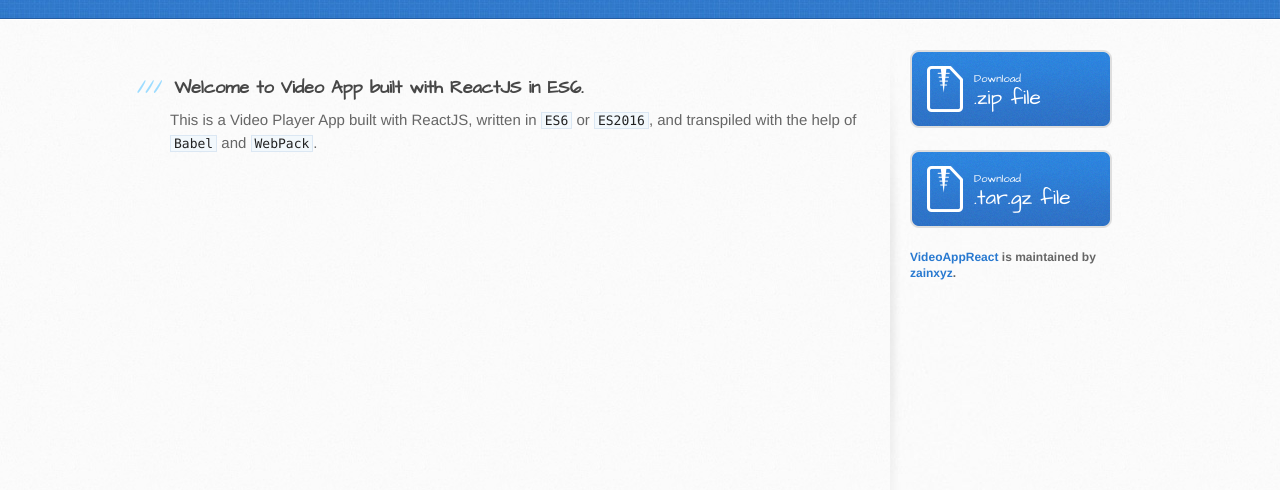
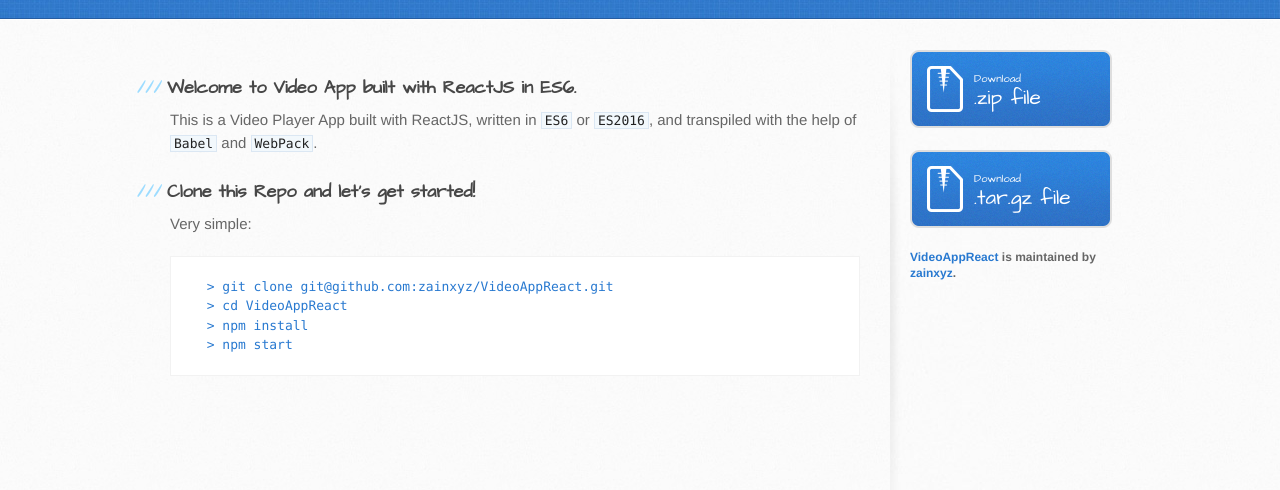
Before and after one commit to vinicius5581/VideoAppReact, a plain HTML site: page index.html in a window 1280 px wide. Shown: the part 182-672 px from the top of the page. Drawn offline with Linux system fonts and the light colour scheme.

Commit message:
Updating the index.html file with proper body copy :)

```diff
--- a/index.html
+++ b/index.html
@@ -26,9 +26,16 @@
     <div id="content-wrapper">
         <div class="inner clearfix">
             <section id="main-content">
-                <h3>
-<a id="welcome-to-video-app-react" class="anchor" href="#welcome-to-video-app-react" aria-hidden="true"><span aria-hidden="true" class="octicon octicon-link"></span></a>Welcome to Video App built with ReactJS in ES6.</h3>
+                <h3>Welcome to Video App built with ReactJS in ES6.</h3>
                 <p>This is a Video Player App built with ReactJS, written in <code>ES6</code> or <code>ES2016</code>, and transpiled with the help of <code>Babel</code> and <code>WebPack</code>.</p>
+                <h3>Clone this Repo and let's get started!</h3>
+                <p>Very simple:
+<pre><code>  &gt; git clone git@github.com:zainxyz/VideoAppReact.git
+  &gt; cd VideoAppReact
+  &gt; npm install
+  &gt; npm start
+</code></pre>
+                </p>
             </section>
             <aside id="sidebar">
                 <a href="https://github.com/zainxyz/VideoAppReact/zipball/master" class="button">
```
